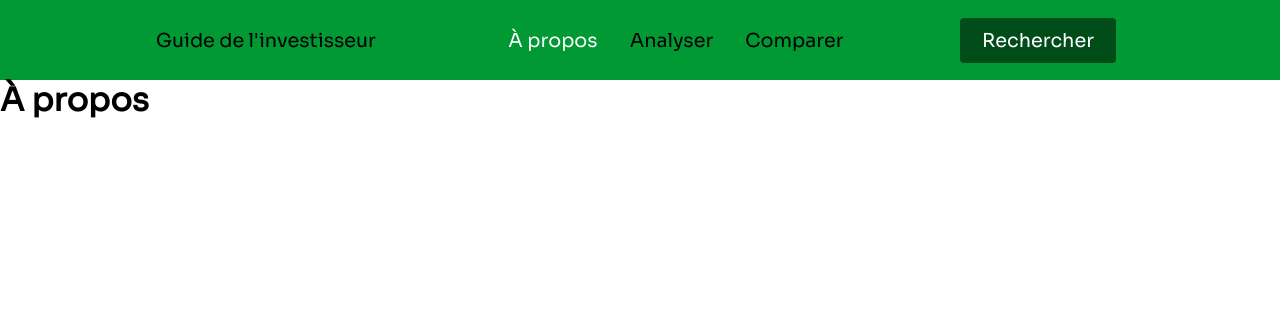
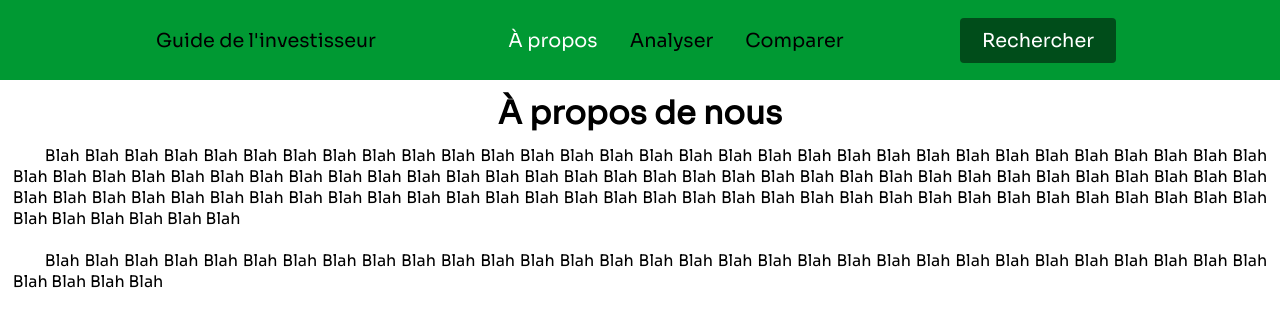
Before and after one commit to Hugo-Pare/seg3525-project2, a React (Create React App) app in the folder project2/: page /about in a window 1280 px wide. Shown: the top 326 px of the page. Built offline with nearby package versions, Linux system fonts and the light colour scheme.

Commit message:
minor changes

```diff
--- a/project2/src/components/StockChart.js
+++ b/project2/src/components/StockChart.js
@@ -16,29 +16,14 @@ class StockChart extends Component{
         }
     }
 
-    isValidTicker(){
-        return true;
-    }
-
-    handleSubmit(e) {
-        this.setState({ticker: e.target.value});
-        console.log("ticker sumbitted : " + e.target.value);
-    }
-
-    handleChange(e){
-        console.log(e.target.value);
-    }
-
     render(){
-
-        const validTicker = this.isValidTicker();
 
         return(
             <>
                 <div className="stock-finder">
-                    <form onSubmit={(e) => {this.handleSubmit(e)}}>
+                    <form>
                         <label className="ticker">Stock ticker :</label>
-                        <input className="input" onChange={this.handleChange}></input>
+                        <input className="input"></input>
                         <Button type="submit">
                             Find
                         </Button>
@@ -49,14 +34,11 @@ class StockChart extends Component{
                         </div>
 
                         <div className="intervalButtons">
-                                <IntervalButton type="submit">{this.state.interval === '1m'
-                                ? <b className="boldIntervalButton">1m</b> : <div>1m</div>}</IntervalButton>
+                                <IntervalButton type="submit">1m</IntervalButton>
 
-                                <IntervalButton type="submit">{this.state.interval === '3m'
-                                ? <b className="boldIntervalButton">3m</b> : <div>3m</div>}</IntervalButton>
+                                <IntervalButton type="submit">3m</IntervalButton>
 
-                                <IntervalButton type="submit">{this.state.interval === '6m'
-                                ? <b className="boldIntervalButton">6m</b> : <div>6m</div>}</IntervalButton>
+                                <IntervalButton type="submit">6m</IntervalButton>
                             </div>
                     </form>
                 </div>
--- a/project2/src/pages/about.js
+++ b/project2/src/pages/about.js
@@ -1,9 +1,20 @@
 import React from 'react';
+import '../styles/about.css'
 
 const About = () => {
   return (
-    <div>
-      <h1>À propos</h1>
+    <div className='about-container'>
+      <h1>À propos de nous</h1>
+      <div className='about-text'>
+        &emsp;&emsp;Blah Blah Blah Blah Blah Blah Blah Blah Blah Blah Blah Blah Blah Blah Blah Blah Blah Blah Blah Blah Blah Blah Blah Blah Blah Blah Blah Blah
+        Blah Blah Blah Blah Blah Blah Blah Blah Blah Blah Blah Blah Blah Blah Blah Blah Blah Blah Blah Blah Blah Blah Blah Blah Blah Blah Blah Blah Blah Blah Blah
+        Blah Blah Blah Blah Blah Blah Blah Blah Blah Blah Blah Blah Blah Blah Blah Blah Blah Blah Blah Blah Blah Blah Blah Blah Blah Blah Blah Blah Blah Blah Blah
+        Blah Blah Blah Blah Blah Blah Blah Blah Blah Blah Blah
+        <br/>
+        <br/>
+        &emsp;&emsp;Blah Blah Blah Blah Blah Blah Blah Blah Blah Blah Blah Blah Blah Blah Blah Blah Blah
+        Blah Blah Blah Blah Blah Blah Blah Blah Blah Blah Blah Blah Blah Blah Blah Blah Blah Blah
+      </div>
     </div>
   );
 };
--- /dev/null
+++ b/project2/src/styles/about.css
@@ -0,0 +1,10 @@
+
+.about-container{
+    padding: 1%;
+    text-align: center;
+}
+
+.about-text{
+    padding-top: 1%;
+    text-align: justify;
+}
```
